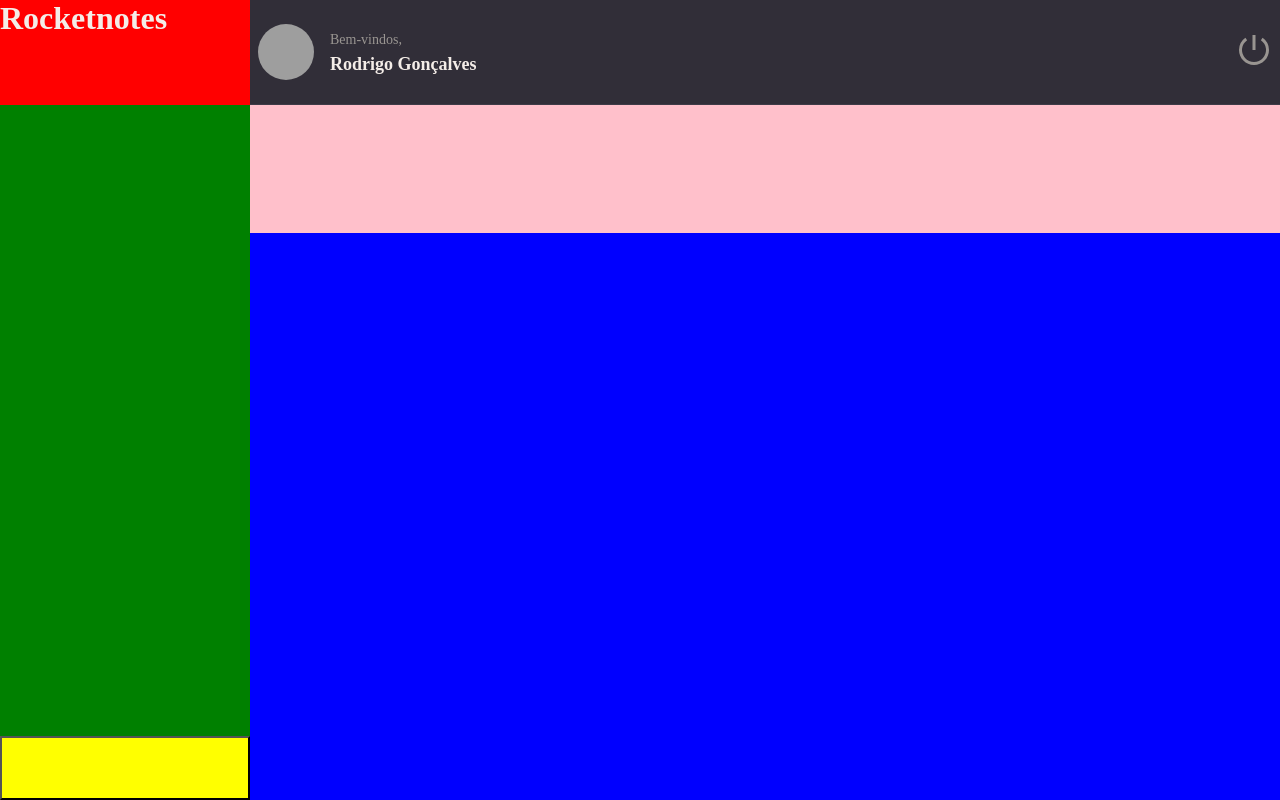
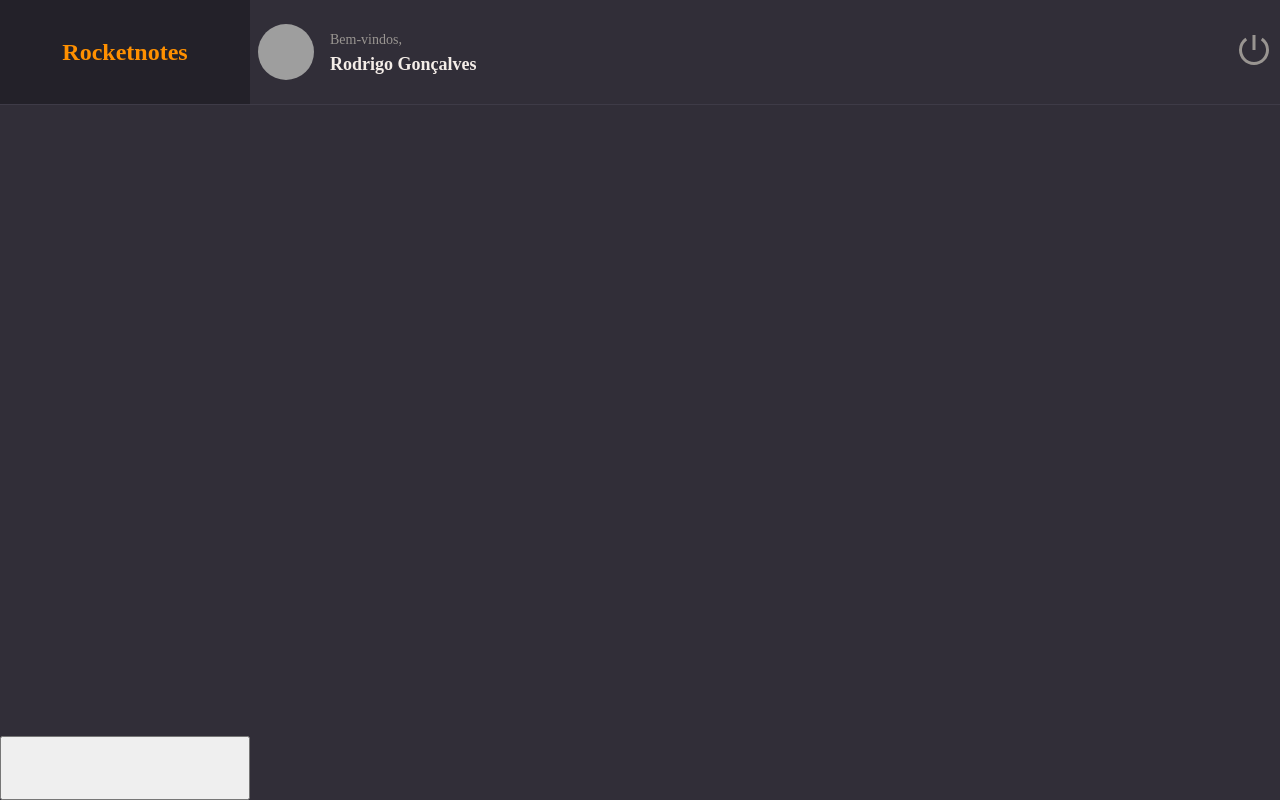
Before and after one commit to daiaanebarbosaf/rocketnotes, a React app: page / in a window 1280 px wide. Built offline with nearby package versions, Linux system fonts and the light colour scheme; grey boxes are pictures that could not be loaded; the HTML template or start-up script is replaced by a standard one.

Commit message:
Update styles.js

```diff
--- a/src/pages/Home/styles.js
+++ b/src/pages/Home/styles.js
@@ -18,25 +18,39 @@
 
 export const Brand = styled.div`
   grid-area: brand;
-  background: red;
+
+  display: flex;
+  justify-content: center;
+  align-items: center;
+
+  border-bottom-width: 1px;
+  border-bottom-style: solid;
+  border-bottom-color: ${({ theme }) => theme.COLORS.BACKGROUND_700};
+
+  background-color: ${({ theme }) => theme.COLORS.BACKGROUND_900};
+
+  > h1 {
+    font-size: 24px;
+    color: ${({ theme }) => theme.COLORS.ORANGE};
+  }
+
 `;
 
 export const Menu = styled.ul`
   grid-area: menu;
-  background: green;
+
 `;
 
 export const Search = styled.div`
   grid-area: search;
-  background: pink;
+
 `;
 
 export const Content = styled.div`
   grid-area: content;
-  background: blue;
+
 `;
 
 export const NewNote= styled.button`
   grid-area: newnote;
-  background: yellow;
 `;
```
